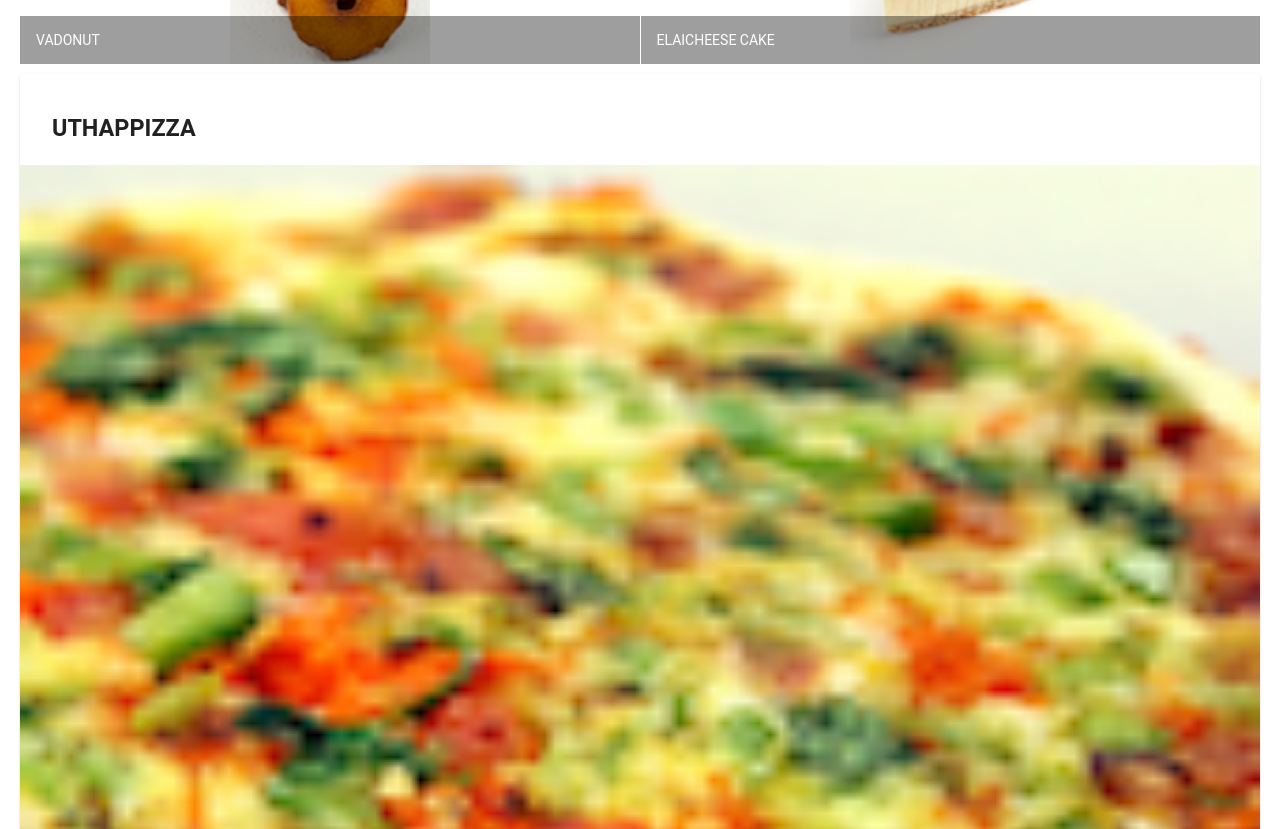
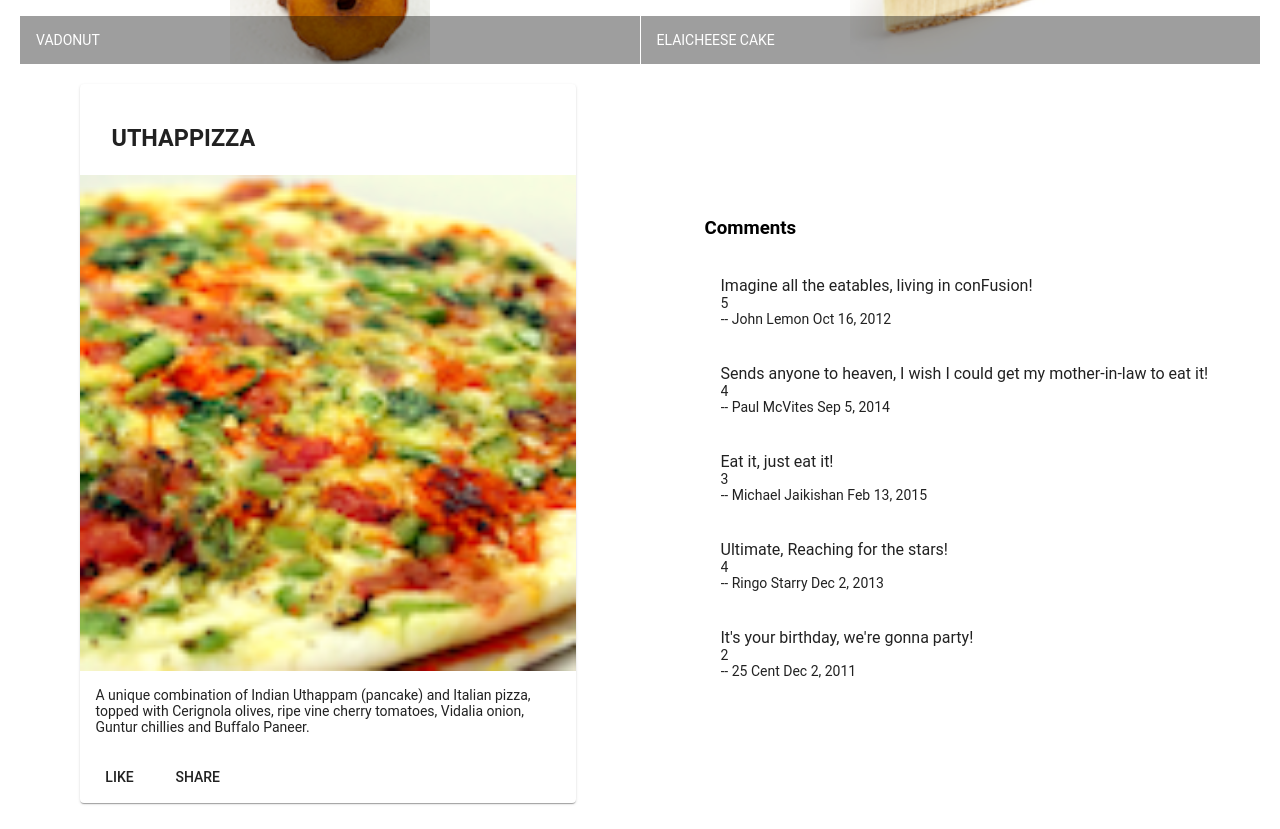
Before and after one commit to AnxhelaDecka/angular-confusion, an Angular app: page / in a window 1280 px wide. Shown: the part 500-1329 px from the top of the page. Built offline with nearby package versions, Linux system fonts and the light colour scheme.

Commit message:
Assigment 1

```diff
--- a/src/app/dishdetail/dishdetail.component.html
+++ b/src/app/dishdetail/dishdetail.component.html
@@ -1,3 +1,49 @@
-<p>
-  dishdetail works!
-</p>
+<div class="container"
+    fxLayout="row"
+    fxLayout.sm="column"
+    fxLayout.xs="column"
+    fxLayoutAlign.gt-md="space-around center"
+    fxLayoutGap="10px"
+    fxLayoutGap.xs="0">
+
+  <div fxFlex="40">
+      <div fxFlex *ngIf="dish">
+          <mat-card>
+            <mat-card-header>
+              <mat-card-title>
+                <h3>{{dish.name | uppercase}}</h3>
+              </mat-card-title>
+            </mat-card-header>
+            <img mat-card-image src={{dish.image}} alt={{dish.name}}>
+            <mat-card-content>
+              <p>{{dish.description}}
+              </p>
+            </mat-card-content>
+            <mat-card-actions>
+              <button mat-button>LIKE</button>
+              <button mat-button>SHARE</button>
+            </mat-card-actions>
+          </mat-card>
+        </div>
+  </div>
+
+  <div fxFlex="40">
+      <mat-list fxFlex *ngIf="dish">
+        <h3>Comments</h3>
+          <mat-list-item *ngFor="let com of dish.comments">
+
+            <p matLine> {{com.comment}} </p>
+            <p matLine> {{com.rating}} </p>
+            <p matLine> -- {{com.author}}
+                        {{com.date | date}} </p>
+
+          </mat-list-item>
+        </mat-list>
+  </div>
+
+
+
+
+
+
+</div>
--- a/src/app/dishdetail/dishdetail.component.ts
+++ b/src/app/dishdetail/dishdetail.component.ts
@@ -1,4 +1,47 @@
 import { Component, OnInit } from '@angular/core';
+
+const DISH = {
+  name: 'Uthappizza',
+  image: '/assets/images/uthappizza.png',
+  category: 'mains',
+  label: 'Hot',
+  price: '4.99',
+  // tslint:disable-next-line:max-line-length
+  description: 'A unique combination of Indian Uthappam (pancake) and Italian pizza, topped with Cerignola olives, ripe vine cherry tomatoes, Vidalia onion, Guntur chillies and Buffalo Paneer.',
+  comments: [
+       {
+           rating: 5,
+           comment: 'Imagine all the eatables, living in conFusion!',
+           author: 'John Lemon',
+           date: '2012-10-16T17:57:28.556094Z'
+       },
+       {
+           rating: 4,
+           comment: 'Sends anyone to heaven, I wish I could get my mother-in-law to eat it!',
+           author: 'Paul McVites',
+           date: '2014-09-05T17:57:28.556094Z'
+       },
+       {
+           rating: 3,
+           comment: 'Eat it, just eat it!',
+           author: 'Michael Jaikishan',
+           date: '2015-02-13T17:57:28.556094Z'
+       },
+       {
+           rating: 4,
+           comment: 'Ultimate, Reaching for the stars!',
+           author: 'Ringo Starry',
+           date: '2013-12-02T17:57:28.556094Z'
+       },
+       {
+           rating: 2,
+           comment: 'It\'s your birthday, we\'re gonna party!',
+           author: '25 Cent',
+           date: '2011-12-02T17:57:28.556094Z'
+       }
+   ]
+};
+
 
 @Component({
   selector: 'app-dishdetail',
@@ -7,6 +50,8 @@
 })
 export class DishdetailComponent implements OnInit {
 
+  dish = DISH;
+
   constructor() { }
 
   ngOnInit() {
--- a/src/app/menu/menu.component.html
+++ b/src/app/menu/menu.component.html
@@ -20,7 +20,7 @@
       </mat-grid-list>
     </div>
 
-    <div fxFlex *ngIf="selectedDish">
+  <!--  <div fxFlex *ngIf="selectedDish">
         <mat-card>
           <mat-card-header>
             <mat-card-title>
@@ -38,5 +38,5 @@
           </mat-card-actions>
         </mat-card>
       </div>
-
+    -->
 </div>
```
